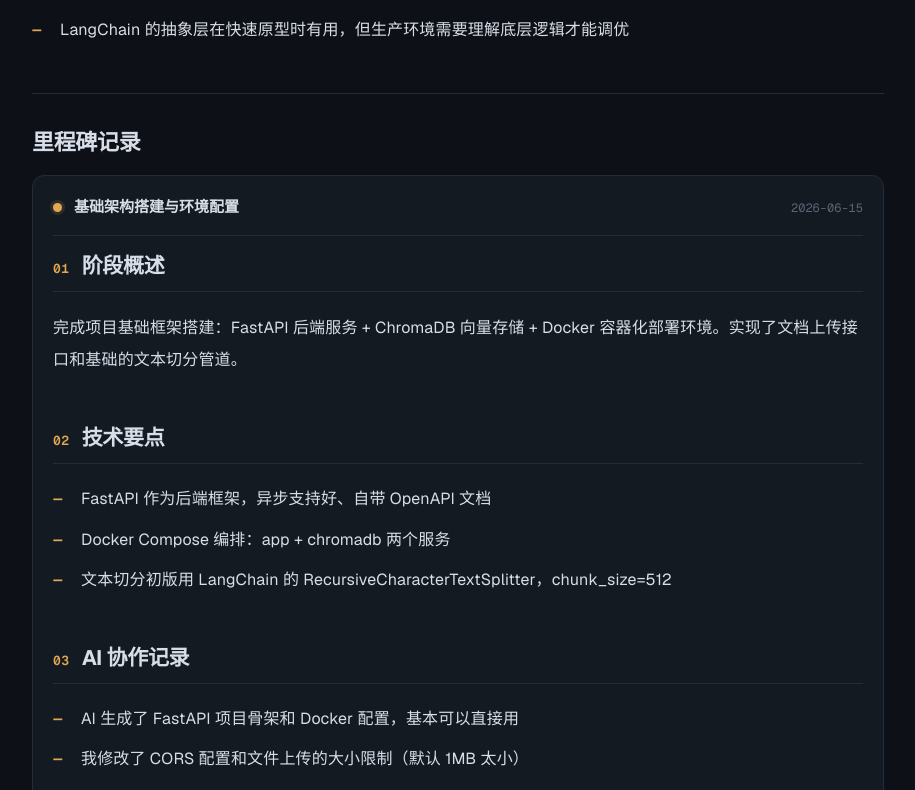
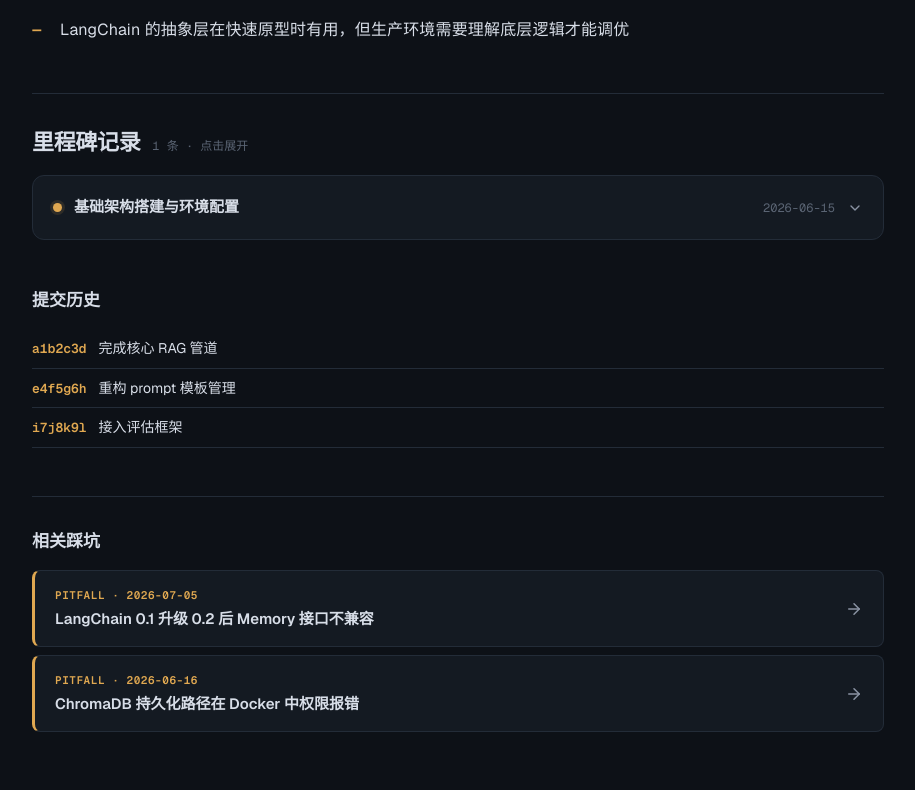
Before and after one commit to lhb-zero/TraceBack, a Next.js app: page /retros/2026/rag-chatbot in a window 1280 px wide. Shown: the part 1850-2640 px from the top of the page, without its empty margins (182-1097 px from the left). Built offline with nearby package versions, Linux system fonts and the light colour scheme.

Commit message:
feat: 里程碑记录默认收纳，点击展开（grid-rows 折叠动画）

```diff
--- a/content/pitfalls/2026/2026-07-05-langchain-upgrade-break.mdx
+++ b/content/pitfalls/2026/2026-07-05-langchain-upgrade-break.mdx
@@ -5,9 +5,9 @@
   - langchain
   - python
   - 版本兼容
-severity: low
+severity: high
 related_project: rag-chatbot
-resolved: false
+resolved: true
 ---
 
 ## 问题现象
--- a/src/app/retros/[year]/[slug]/page.tsx
+++ b/src/app/retros/[year]/[slug]/page.tsx
@@ -4,6 +4,7 @@
 import TopNav from "@/components/TopNav";
 import Footer from "@/components/Footer";
 import RetroEditor from "@/components/RetroEditor";
+import MilestoneCollapse from "@/components/MilestoneCollapse";
 import { mdxComponents } from "@/components/MDXComponents";
 import { getRetroProject, getAllRetroSlugs } from "@/lib/retros";
 import { getPitfallsByProject } from "@/lib/pitfalls";
@@ -142,23 +143,25 @@
           {/* Milestones */}
           {project.milestones.length > 0 && (
             <section className="mt-12 border-t border-border pt-8">
-              <h2 className="mb-4 text-[22px] font-bold tracking-[-0.015em]">里程碑记录</h2>
-              <div className="space-y-6">
+              <div className="mb-4 flex items-baseline gap-3">
+                <h2 className="text-[22px] font-bold tracking-[-0.015em]">里程碑记录</h2>
+                <span className="font-mono text-xs text-subtle">
+                  {project.milestones.length} 条 · 点击展开
+                </span>
+              </div>
+              <div className="space-y-3">
                 {project.milestones.map((ms) => (
-                  <div key={ms.slug} className="rounded-lg border border-border bg-surface p-5">
-                    <div className="mb-4 flex items-center gap-3">
-                      <span className="h-[9px] w-[9px] rounded-full bg-primary shadow-[0_0_0_3px_var(--tb-primary-tint)]" />
-                      <span className="text-[15px] font-semibold text-foreground">{ms.frontmatter.title}</span>
-                      <span className="ml-auto font-mono text-xs text-subtle">{ms.frontmatter.date}</span>
-                    </div>
-                    <div className="prose-tb border-t border-border pt-4">
-                      <MDXRemote
-                        source={ms.content}
-                        components={mdxComponents}
-                        options={{ parseFrontmatter: false, mdxOptions: { format: "md" } }}
-                      />
-                    </div>
-                  </div>
+                  <MilestoneCollapse
+                    key={ms.slug}
+                    title={ms.frontmatter.title}
+                    date={ms.frontmatter.date}
+                  >
+                    <MDXRemote
+                      source={ms.content}
+                      components={mdxComponents}
+                      options={{ parseFrontmatter: false, mdxOptions: { format: "md" } }}
+                    />
+                  </MilestoneCollapse>
                 ))}
               </div>
             </section>
--- /dev/null
+++ b/src/components/MilestoneCollapse.tsx
@@ -0,0 +1,65 @@
+"use client";
+
+import { useState } from "react";
+import type { ReactNode } from "react";
+
+/* ============================================================
+   MilestoneCollapse — 里程碑折叠卡片
+   默认收纳（只看标题+日期），点击展开渲染 MDX 正文。
+   children 为服务端渲染的 MDX，本组件只控制显隐（grid-rows 动画）。
+   ============================================================ */
+
+interface Props {
+  title: string;
+  date: string;
+  children: ReactNode;
+}
+
+export default function MilestoneCollapse({ title, date, children }: Props) {
+  const [open, setOpen] = useState(false);
+
+  return (
+    <div className="overflow-hidden rounded-lg border border-border bg-surface transition-colors duration-150 hover:border-border-strong">
+      {/* Header (always visible, toggles) */}
+      <button
+        type="button"
+        onClick={() => setOpen(!open)}
+        aria-expanded={open}
+        className="flex w-full items-center gap-3 p-5 text-left"
+      >
+        <span className="h-[9px] w-[9px] shrink-0 rounded-full bg-primary shadow-[0_0_0_3px_var(--tb-primary-tint)]" />
+        <span className="text-[15px] font-semibold text-foreground">{title}</span>
+        <span className="ml-auto font-mono text-xs text-subtle">{date}</span>
+        <svg
+          width="16"
+          height="16"
+          viewBox="0 0 24 24"
+          fill="none"
+          stroke="currentColor"
+          strokeWidth="2"
+          strokeLinecap="round"
+          strokeLinejoin="round"
+          aria-hidden="true"
+          className={`shrink-0 text-muted transition-transform duration-300 ${
+            open ? "rotate-180" : ""
+          }`}
+        >
+          <path d="m6 9 6 6 6-6" />
+        </svg>
+      </button>
+
+      {/* Collapsible body */}
+      <div
+        className={`grid transition-[grid-template-rows] duration-300 ease-out ${
+          open ? "grid-rows-[1fr]" : "grid-rows-[0fr]"
+        }`}
+      >
+        <div className="overflow-hidden">
+          <div className="prose-tb border-t border-border px-5 pb-5 pt-4">
+            {children}
+          </div>
+        </div>
+      </div>
+    </div>
+  );
+}
```
